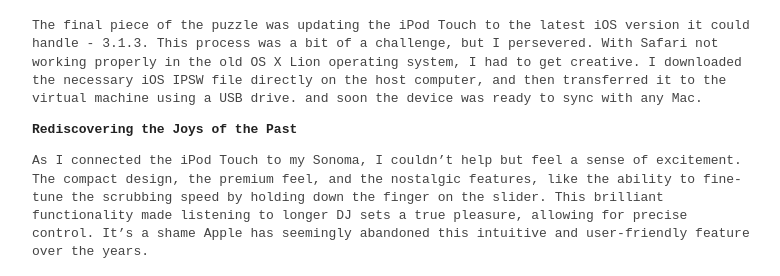
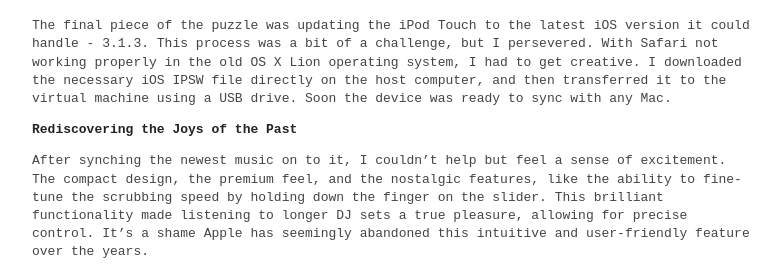
Before and after one commit to matis-io/matis-io.github.io, a Jekyll site: the page built from _posts/2023-09-03-Reviving_an_Old_iPod_Touch.md, in a window 1280 px wide and 900 px high, scrolled down 2339 px. Shown: the part 242-518 px from the top of the window, without its empty margins (248-1028 px from the left). Built offline with Jekyll 4.4.1, drawn with Linux system fonts in a browser that asks for light colours.

Commit message:
blog edits

```diff
--- a/_posts/2023-09-03-Reviving_an_Old_iPod_Touch.md
+++ b/_posts/2023-09-03-Reviving_an_Old_iPod_Touch.md
@@ -25,12 +25,11 @@ Determined to make it work, I turned to a free and open-sourced program called U
 
 ![Updating iPod](/images/ipod_update.png)
 
-The final piece of the puzzle was updating the iPod Touch to the latest iOS version it could handle - 3.1.3. This process was a bit of a challenge, but I persevered. With Safari not working properly in the old OS X Lion operating system, I had to get creative. I downloaded the necessary iOS IPSW file directly on the host computer, and then transferred it to the virtual machine using a USB drive.
-and soon the device was ready to sync with any Mac.
+The final piece of the puzzle was updating the iPod Touch to the latest iOS version it could handle - 3.1.3. This process was a bit of a challenge, but I persevered. With Safari not working properly in the old OS X Lion operating system, I had to get creative. I downloaded the necessary iOS IPSW file directly on the host computer, and then transferred it to the virtual machine using a USB drive. Soon the device was ready to sync with any Mac.
 
 **Rediscovering the Joys of the Past**
 
-As I connected the iPod Touch to my Sonoma, I couldn't help but feel a sense of excitement. The compact design, the premium feel, and the nostalgic features, like the ability to fine-tune the scrubbing speed by holding down the finger on the slider. This brilliant functionality made listening to longer DJ sets a true pleasure, allowing for precise control. It's a shame Apple has seemingly abandoned this intuitive and user-friendly feature over the years.
+After synching the newest music on to it, I couldn't help but feel a sense of excitement. The compact design, the premium feel, and the nostalgic features, like the ability to fine-tune the scrubbing speed by holding down the finger on the slider. This brilliant functionality made listening to longer DJ sets a true pleasure, allowing for precise control. It's a shame Apple has seemingly abandoned this intuitive and user-friendly feature over the years.
 
 In a world where technology moves at a breakneck pace, it's refreshing to take a step back and rediscover the charm of older devices. The journey of reviving this iPod Touch has not only been a technical challenge but also a sentimental one, reminding me of the joy and simplicity that can be found in the devices of the past.
 
```
